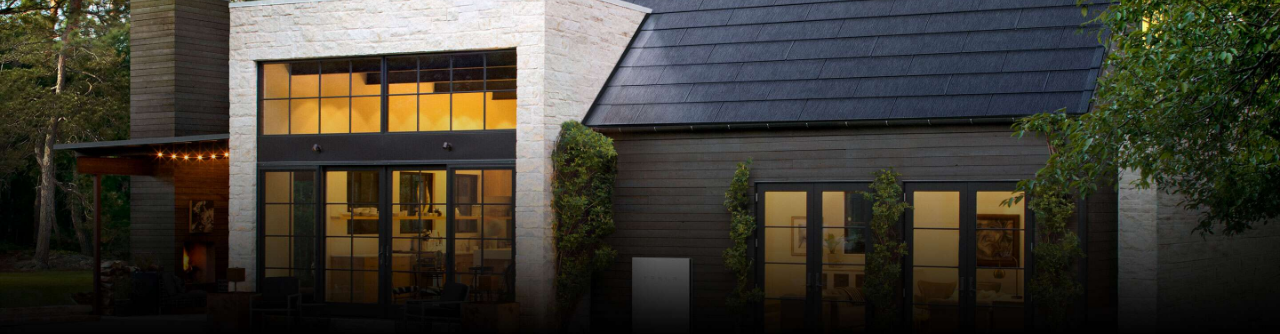
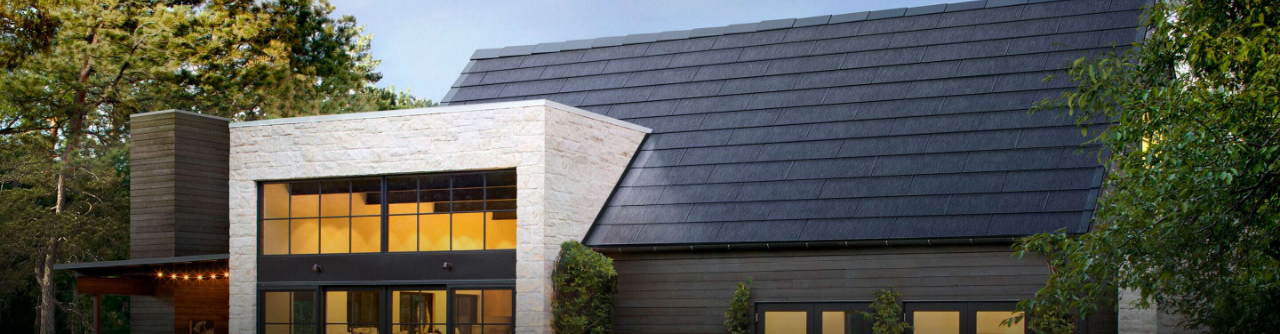
Before and after one commit to Dalfonzo/Tesla-clone, a React app in the folder tesla-clone/: page /solarroof in a window 1280 px wide. Shown: the part 227-561 px from the top of the page. Built offline with nearby package versions, Linux system fonts and the light colour scheme.

Commit message:
hero section querys

```diff
--- a/tesla-clone/src/components/solar-page-sections/hero-section/heroSection.module.scss
+++ b/tesla-clone/src/components/solar-page-sections/hero-section/heroSection.module.scss
@@ -16,14 +16,17 @@
   align-content: center;
 
   img {
+    height: 100%;
+    object-fit: cover;
     position: absolute;
     width: 100%;
-    top: -15%;
   }
 
   video {
     position: absolute;
     width: 100%;
+    height: 100%;
+    object-fit: cover;
     left: 50%;
     top: 50%;
     transform: translate(-50%, -50%);
```
